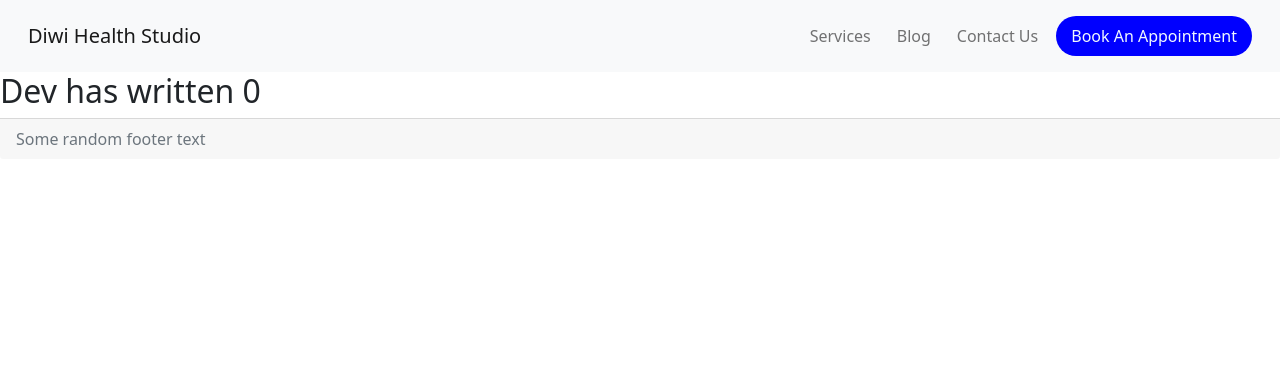
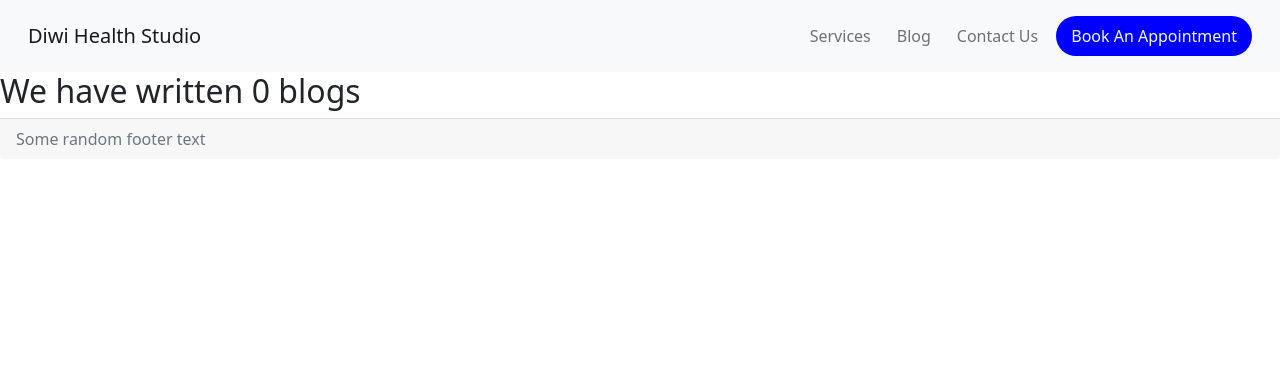
Before and after one commit to advanced-bencoding/diwi-health-studio-webapp, a Django app: page /blog/ in a window 1280 px wide. Shown: the top 372 px of the page. Run offline with Django 3.2, Linux system fonts and the light colour scheme; data that the repository does not hold is empty; parts of the project's set-up code (start-up, migrations or seed data) failed here and were passed over.

Commit message:
basic html to display blogs neatly

```diff
--- a/blog/templates/blog/all_blogs.html
+++ b/blog/templates/blog/all_blogs.html
@@ -2,7 +2,7 @@
 
 {% block content %}
 
-<h2>Dev has written {{ blogs.count }}</h2>
+<h2>We have written {{ blogs.count }} blogs</h2>
 
 {% for blog in blogs reversed %}
 
```
